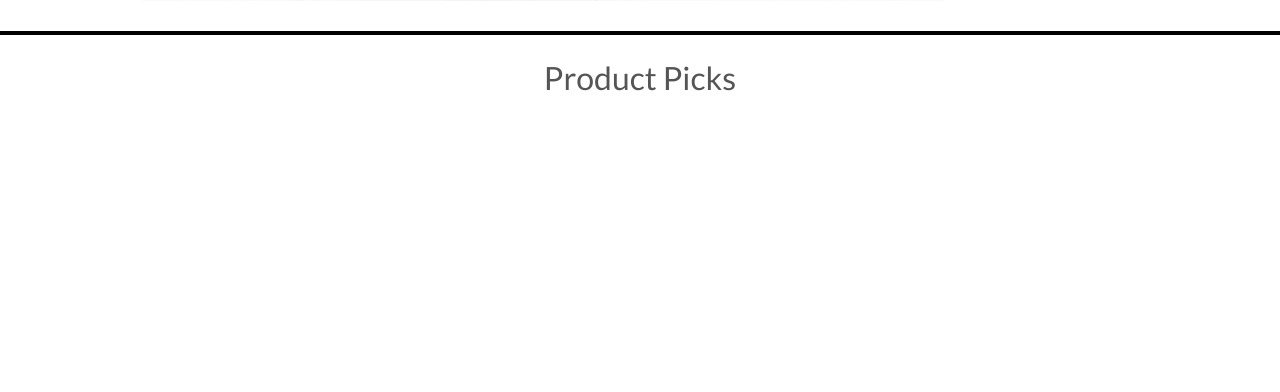
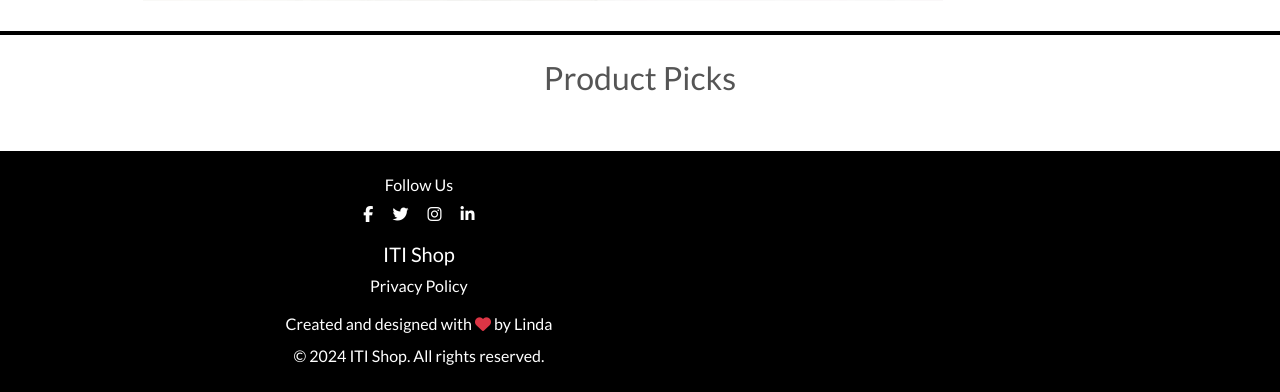
Before and after one commit to Lin2907/ITI-Shop, a Django app: page / in a window 1280 px wide. Shown: the part 1434-1826 px from the top of the page. Before the commit the page ends 1525 px from the top, so only its background shows below. Run offline with Django 3.2, Linux system fonts and the light colour scheme; data that the repository does not hold is empty; some libraries are stand-ins or nearby versions; some web fonts are replaced.

Commit message:
Add footer to base.html

```diff
--- a/static/css/style.css
+++ b/static/css/style.css
@@ -191,6 +191,52 @@ a.category-badge > span.badge:hover {
     overflow-y: auto;
 }
 
+/*Footer */
+.footer {
+    background-color: #000;
+    color: #fff;
+    padding: 20px 0;
+    text-align: center;
+}
+
+.footer .container {
+    display: flex;
+    justify-content: space-between;
+    flex-wrap: wrap;
+}
+
+.footer .footer-title {
+    font-size: 18px;
+    margin-bottom: 10px;
+}
+
+.footer .footer-icon {
+    color: #fff;
+    margin: 0 10px;
+    font-size: 20px;
+    transition: color 0.3s;
+}
+
+.footer .footer-icon:hover {
+    color: #ccc;
+}
+
+.footer .footer-link {
+    color: #fff;
+    display: block;
+    margin: 5px 0;
+    transition: color 0.3s;
+}
+
+.footer .footer-link:hover {
+    color: #ccc;
+}
+
+.footer p {
+    margin: 10px 0 0;
+}
+
+
 /* -------------------------------- Media Queries */
 
 /* Slightly larger container on xl screens */
--- a/templates/base.html
+++ b/templates/base.html
@@ -141,7 +141,27 @@
     $('.toast').toast('show');
 </script>
 {% endblock %}
-
-
+<!-- Footer -->
+<footer class="footer bg-black text-white py-4" style="margin-top: 30px;">
+    <div class="container">
+        <div class="row text-center">
+            <div class="col-12 mb-3">
+                <h6>Follow Us</h6>
+                <a href="https://www.facebook.com" target="_blank" class="text-white mx-2"><i class="fab fa-facebook-f"></i></a>
+                <a href="https://www.twitter.com" target="_blank" class="text-white mx-2"><i class="fab fa-twitter"></i></a>
+                <a href="https://www.instagram.com" target="_blank" class="text-white mx-2"><i class="fab fa-instagram"></i></a>
+                <a href="https://www.linkedin.com" target="_blank" class="text-white mx-2"><i class="fab fa-linkedin-in"></i></a>
+            </div>
+            <div class="col-12 mb-3">
+                <h5>ITI Shop</h5>
+                <a href="#" class="text-white d-block">Privacy Policy</a>
+            </div>
+            <div class="col-12">
+                <h5 style="font-size: 100%;">Created and designed with <i class="fas fa-heart text-danger"></i> by Linda</h5>
+                <p>&copy; 2024 ITI Shop. All rights reserved.</p>
+            </div>
+        </div>
+    </div>
+</footer>
   </body>
 </html>
```
